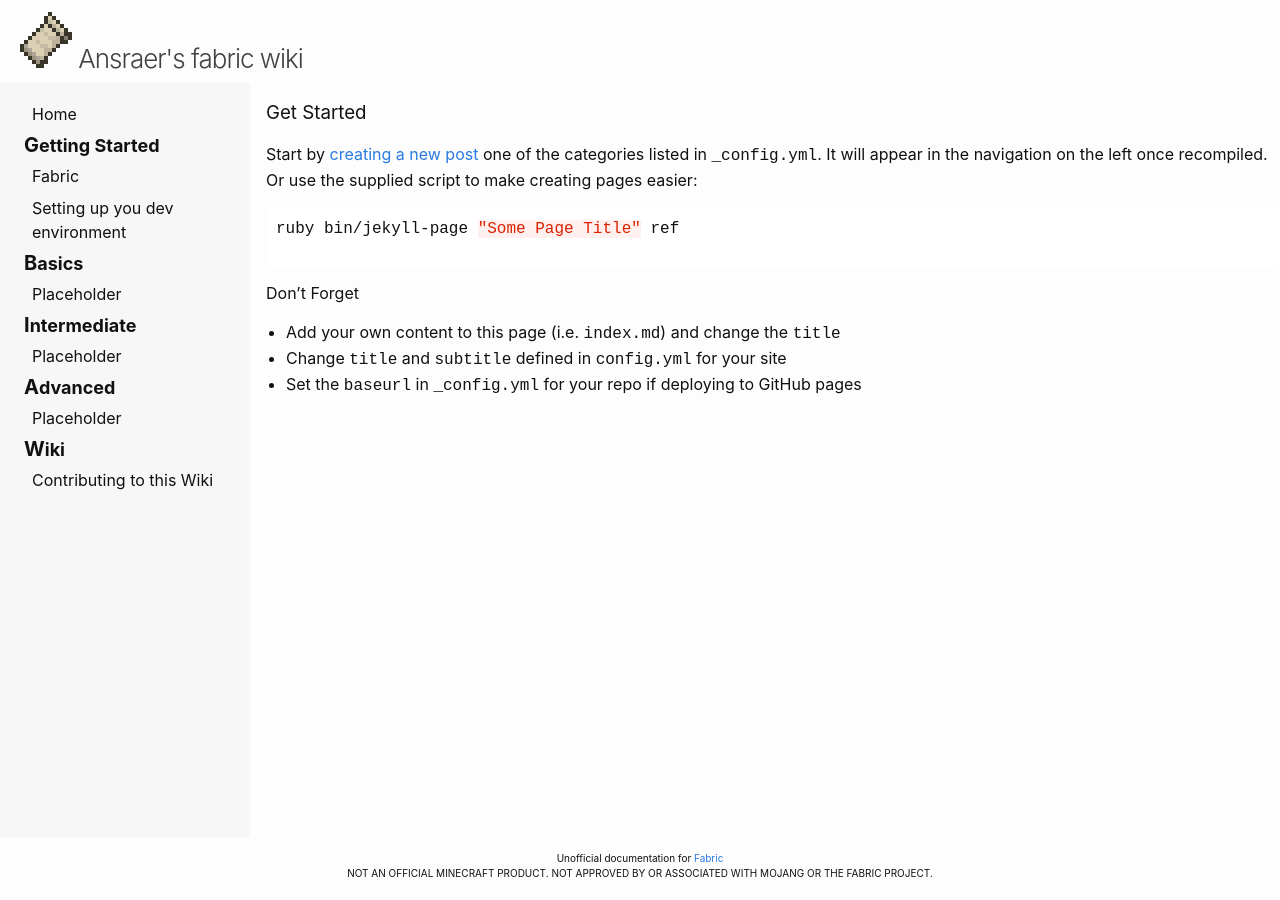
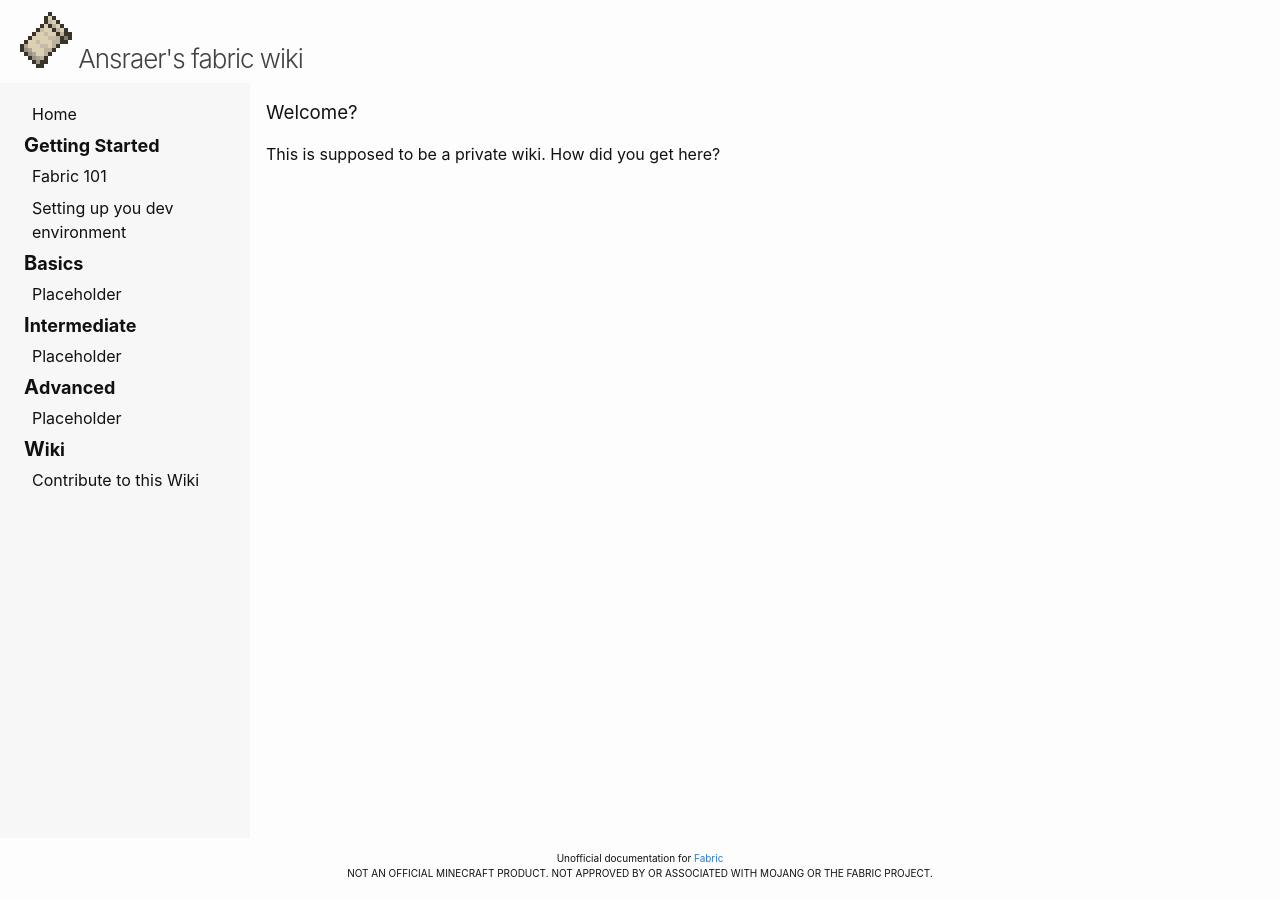
Before and after one commit to CottonMC/Wiki, a Jekyll site: the page built from index.md, in a window 1280 px wide. Built offline with Jekyll 4.4.1, drawn with Linux system fonts in a browser that asks for light colours.

Commit message:
Small bug fixes

````diff
--- a/_pages/_wiki/Contributing.md
+++ b/_pages/_wiki/Contributing.md
@@ -1,6 +1,6 @@
 ---
 layout: page
-title: "Contributing to this Wiki"
+title: "Contribute to this Wiki"
 order: 1
 ---
 
--- a/assets/css/main.css
+++ b/assets/css/main.css
@@ -37,7 +37,7 @@ blockquote {
     padding-left: .5rem;
     font-style: italic;
 }
-.blockquote:before, .blockquote:after {
+blockquote:before, blockquote:after {
     display: inline-block;
     vertical-align: top;
     height: 30px;
@@ -45,12 +45,12 @@ blockquote {
     font-size: 50px;
     opacity: .2;
 }
-.blockquote:before {
+blockquote:before {
     content: '\201C';
     margin-right: 4px;
     margin-left: -8px;
 }
-.blockquote:after {
+blockquote:after {
     content: '\201D';
     margin-left: 4px;
     margin-right: -8px;
--- a/index.md
+++ b/index.md
@@ -1,18 +1,8 @@
 ---
 layout: default
-title: "Jekyll Docs Template"
+title: "Hello?"
 ---
 
-### Get Started
+### Welcome?
 
-Start by [creating a new post](http://jekyllrb.com/docs/posts/) one of the categories listed in `_config.yml`. It will appear in the navigation on the left once recompiled. Or use the supplied script to make creating pages easier:
-
-```bash
-ruby bin/jekyll-page "Some Page Title" ref
-```
-
-#### Don't Forget
-
-- Add your own content to this page (i.e. `index.md`) and change the `title`
-- Change `title` and `subtitle` defined in `config.yml` for your site
-- Set the `baseurl` in `_config.yml` for your repo if deploying to GitHub pages
+This is supposed to be a private wiki. How did you get here?
````
Also changed, not shown: _pages/_beginner/Fabric.md (+4 -2 lines), README.md.
